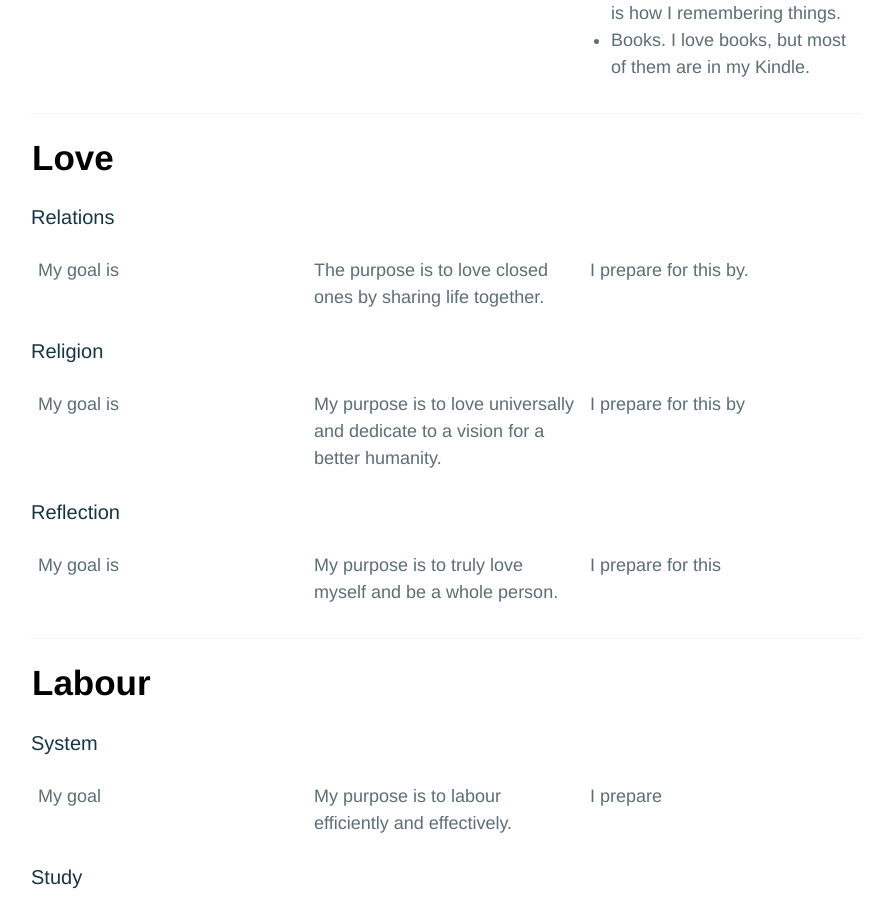
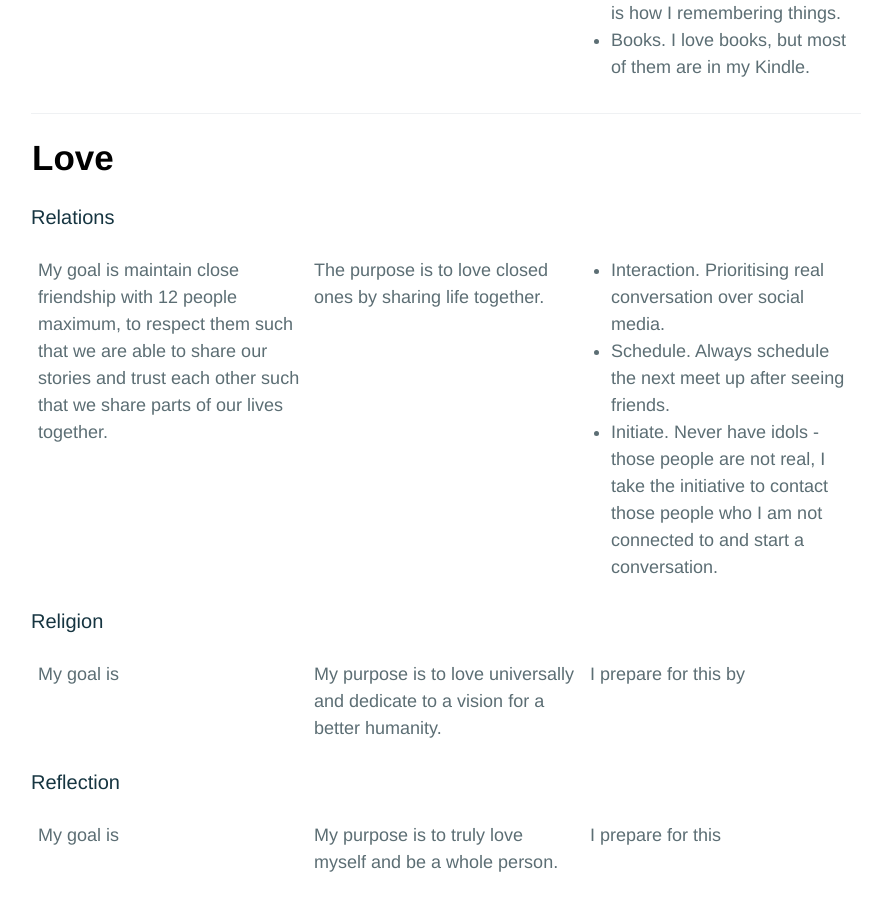
Before and after one commit to sumchuenli/sumchuenli.github.io, a Jekyll site: the page built from _pages/about.md, in a window 1280 px wide and 900 px high, scrolled down 1662 px. Shown: the whole window, without its empty margins (194-1071 px from the left). Built offline with Jekyll 4.4.1, drawn with Linux system fonts in a browser that asks for light colours.

Commit message:
Update about.md

```diff
--- a/_pages/about.md
+++ b/_pages/about.md
@@ -66,9 +66,13 @@ My life is about <a href="#live">living</a>, <a href="#love">loving</a> and <a h
 
 <table style="width:100%">
   <tr>
-    <td>My goal is</td>
+    <td>My goal is maintain close friendship with 12 people maximum, to respect them such that we are able to share our stories and trust each other such that we share parts of our lives together.</td>
     <td>The purpose is to love closed ones by sharing life together.</td>
-    <td>I prepare for this by.</td>
+    <td><ul>
+    <li>Interaction. Prioritising real conversation over social media.</li>
+    <li>Schedule. Always schedule the next meet up after seeing friends.</li>
+    <li>Initiate. Never have idols - those people are not real, I take the initiative to contact those people who I am not connected to and start a conversation.</li>
+    </ul></td>
   </tr>
 </table>
 
```
